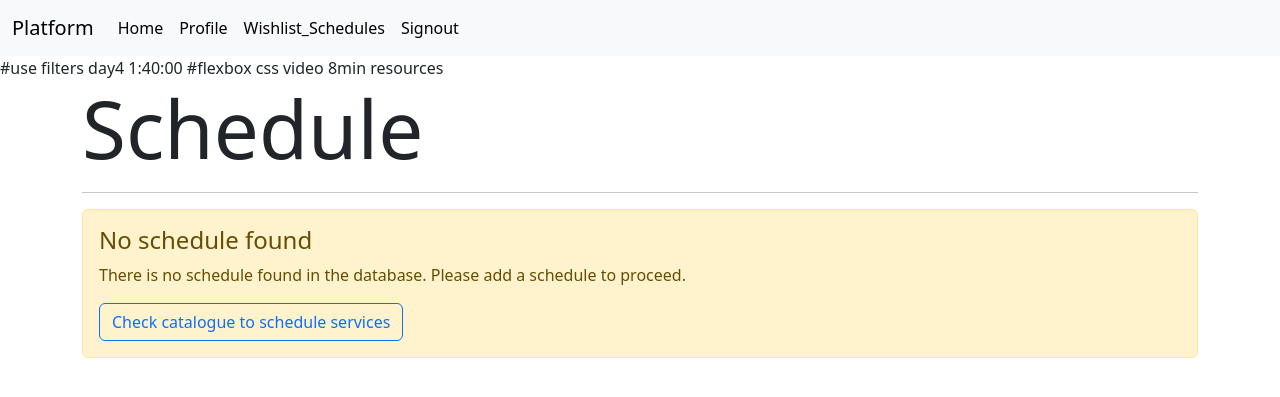
After one commit to rashisinghal86/160286, a Flask app: page /schedule in a window 1280 px wide. The commit adds this page. Shown: the top 397 px of the page. Run offline with Flask 3, Linux system fonts and the light colour scheme; the visitor is signed in with stand-in values (Sample User, id 1); data that the repository does not hold is empty; some libraries are stand-ins or nearby versions.

Commit message:
routes to schedule, delete schedules,adding to transaction and booking done, nav bar updated for consumer

```diff
--- a/routes.py
+++ b/routes.py
@@ -1,7 +1,7 @@
 from app import app
 from flask import render_template, request, flash, redirect, url_for, session
 from werkzeug.security import generate_password_hash, check_password_hash
-from models import db, User, Role,Admin, Professional, Customer, Category, Service, Schedule
+from models import db, User, Role,Admin, Professional, Customer, Category, Service, Schedule, Transaction, Booking
 from datetime import datetime
 from functools import wraps
 import os
@@ -490,9 +490,9 @@ def prof_db():
     # check for proff in session, and fetch active request accepted by professional
     # pass it into render tempalate and show in html page.
     # [].
-    open_requests = Booking.query.filter_by(is_pending=True).all()
-    accepted_requests = Booking.query.filter_by(is_accepted=True).all()
-    print(open_requests)
+    # open_requests = Booking.query.filter_by(is_pending=True).all()
+    # accepted_requests = Booking.query.filter_by(is_accepted=True).all()
+    # print(open_requests)
 
     return render_template('prof_db.html', prof_name=prof_name, open_requests=open_requests, accepted_requests=accepted_requests)
 
@@ -884,3 +884,53 @@ def add_to_schedule(service_id):
 
     flash('Service added to schedule successfully')
     return redirect(url_for('catalogue'))
+
+@app.route('/schedule')
+@auth_reqd
+def schedule():
+    schedules = Schedule.query.filter_by(customer_id=session['user_id']).all()
+    return render_template('schedule.html', schedules=schedules)
+
+@app.route('/schedule/<int:id>/delete', methods=['POST'])
+@auth_reqd
+def delete_schedule(id):
+    schedule = Schedule.query.get(id)
+    if schedule.customer_id != session['user_id']:
+        flash('You do not have permission to delete this schedule')
+        return redirect(url_for('schedule'))
+    if schedule.is_accepted:
+        flash('You cannot delete an accepted schedule')
+        return redirect(url_for('schedule'))
+    if schedule.is_cancelled:
+        flash('Schedule already cancelled')
+        return redirect(url_for('schedule'))
+    if schedule.is_completed:
+        flash('Schedule already completed')
+        return redirect(url_for('schedule'))
+
+
+    db.session.delete(schedule)
+    db.session.commit()
+    flash('Schedule deleted successfully')
+    return redirect(url_for('schedule'))
+
+@app.route('/confirm', methods=['POST'])
+@auth_reqd
+def confirm():
+    schedules = Schedule.query.filter_by(customer_id=session['user_id']).all()
+    if not schedules:
+        flash('No schedules to confirm')
+        return redirect(url_for('schedule'))
+    transaction = Transaction(customer_id=session['user_id'], amount=0, datetime=datetime.now(), status='Pending')
+
+    for schedule in schedules:
+        service = Service.query.get(schedule.service_id)
+        transaction.amount += float(service.price)
+        booking = Booking(transaction=transaction,service=schedule.service,location=schedule.location,date_of_completion=schedule.schedule_datetime.date(),rating=None,remarks=None)
+        db.session.add(booking)
+        db.session.delete(schedule)
+    db.session.add(transaction)
+    db.session.commit()
+
+    flash('Booking confirmed successfully')
+    return redirect(url_for('schedule'))
--- a/templates/navbar.html
+++ b/templates/navbar.html
@@ -16,7 +16,7 @@
           <a class="nav-link active" aria-current="page" href="{{ url_for('profile') }}">Profile</a>
         </li>
           <li class="nav-item">
-            <a class="nav-link active" aria-current="page" href="#">Ad request</a>
+            <a class="nav-link active" aria-current="page" href="{{ url_for('schedule') }}">Wishlist_Schedules</a>
         </li>
         <li class="nav-item">
           <a class="nav-link active" aria-current="page" href="{{ url_for('signout')}}">Signout</a>
--- /dev/null
+++ b/templates/schedule.html
@@ -0,0 +1,70 @@
+{% extends 'layout.html' %}
+{% block content %}
+    <h1 class="display-1"> Schedule </h1>
+
+
+
+<hr>
+{% if schedules|length > 0 %}
+
+<h5>check your schedule before proceeding</h5>
+
+<table class="table">
+    <thead>
+        <tr>
+            <th>Schedule</th>
+            <th>Service</th>
+            <th>Price</th>
+            <th>Location</th>
+            <th>Schedule</th>
+            <th>Actions</th>
+        </tr>
+    </thead>
+    <tbody>
+        {% for schedule in schedules %}
+        <tr>
+            <td>{{ schedule.id }}</td>
+            <td>{{ schedule.service.name }}</td>
+            <td>{{ schedule.service.price }}</td>
+            <td>{{ schedule.service.location }}</td>
+            <td>{{ schedule.schedule_datetime }}</td>
+            <td>
+                <form action="{{url_for('delete_schedule', id=schedule.id)}}" method="post">
+                    <button class="btn btn-danger">
+                        <i class="fas fa-trash"></i>
+                        Re-Schedule
+                    </button>
+                </form>
+            </td>
+
+
+
+
+        </tr>
+
+        {% endfor %}
+    </tbody>
+    <tfoot>
+        <tr>
+            <td colspan="5">
+                <form action="{{url_for('confirm')}}" method="post">
+                    <button class="btn btn-success">
+                        <i class="fas fa-booking"></i>
+                        Confirm Schedule
+                    </button>
+                </form>
+            </td>
+        </tr>
+
+    </tfoot>
+</table>
+
+{%else%}
+    <div class="alert alert-warning">
+        <h4 class="alert-heading">No schedule found</h4>
+        <p>There is no schedule found in the database. Please add a schedule to proceed.</p>
+        <a href="{{url_for('catalogue')}}" class="btn btn-outline-primary"> Check catalogue to schedule services</a>
+
+    </div>
+{%endif%}
+{% endblock %}
```
